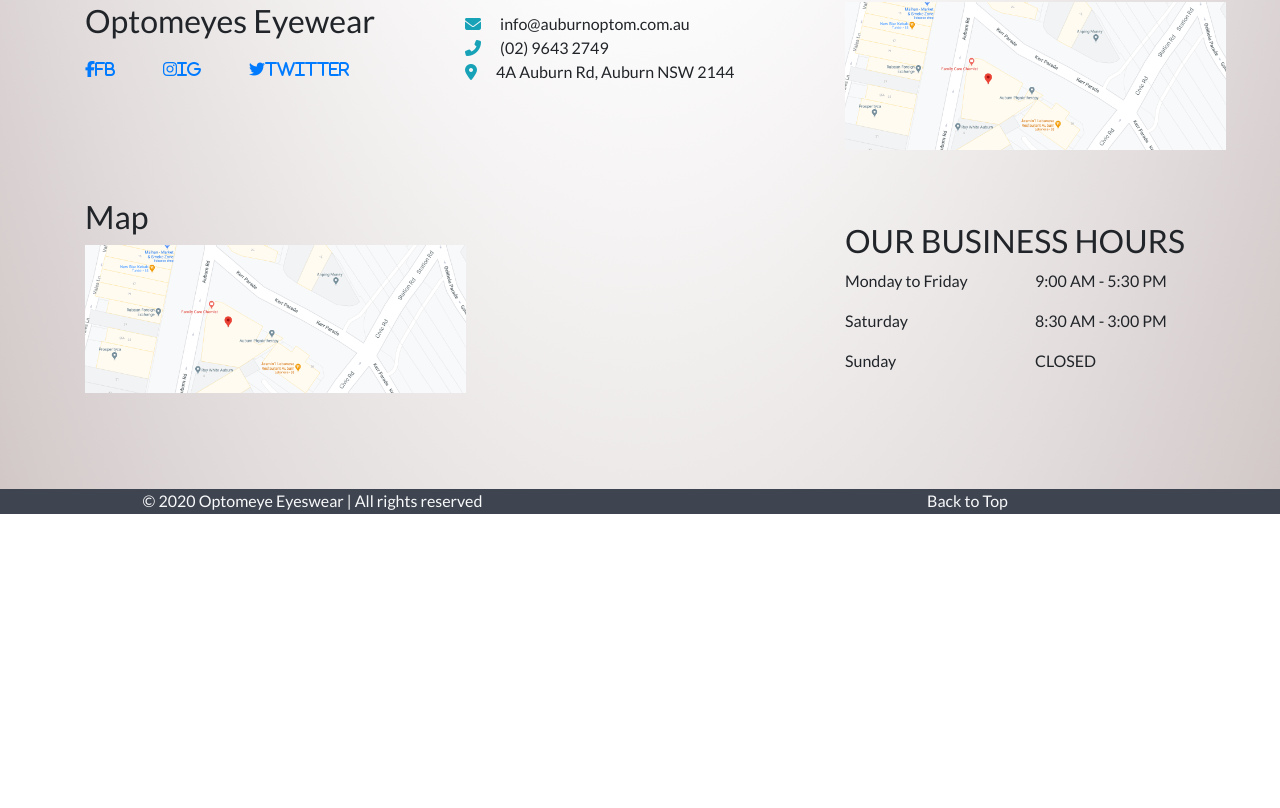
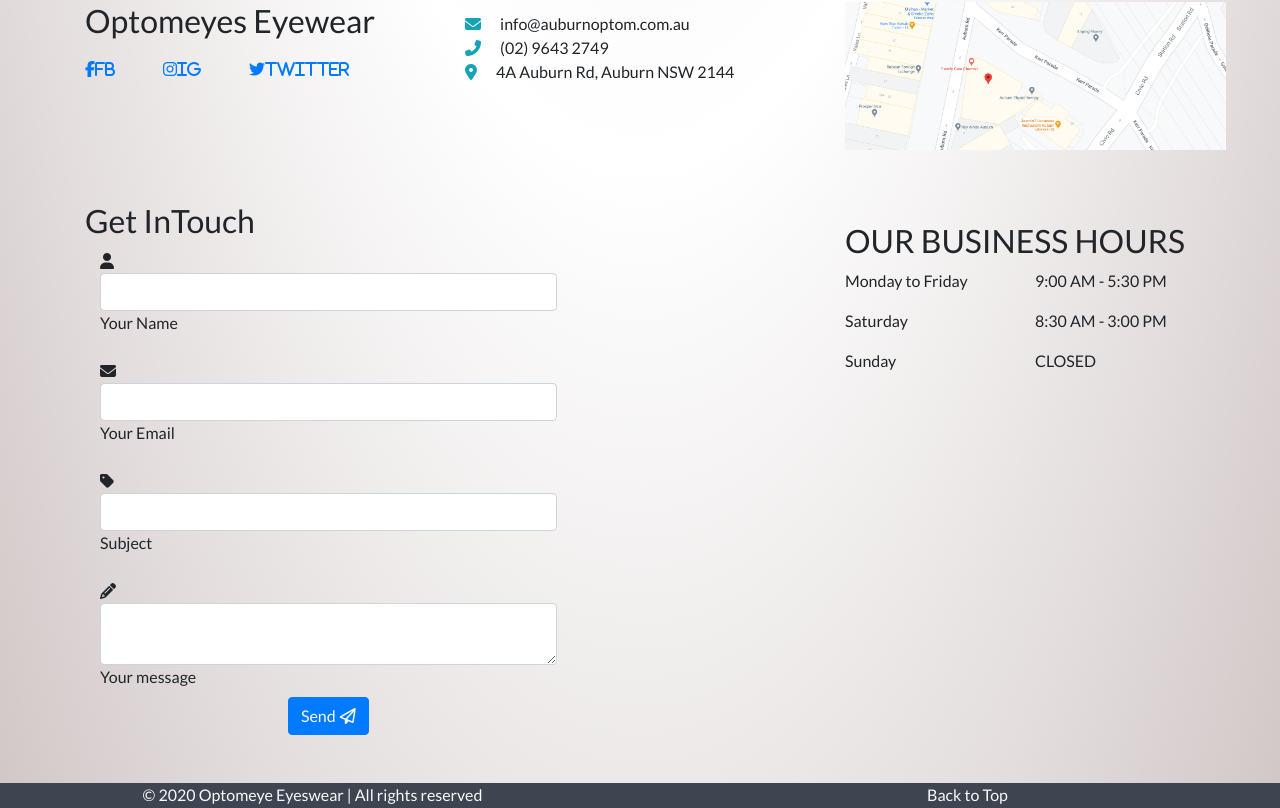
Before and after one commit to CarlstonG/Optomeyes, a React (Create React App) app: page / in a window 1280 px wide. Shown: the part 3580-4388 px from the top of the page. Before the commit the page ends 4094 px from the top, so only its background shows below. Built offline with nearby package versions, Linux system fonts and the light colour scheme.

Commit message:
added build

```diff
--- a/package.json
+++ b/package.json
@@ -7,6 +7,7 @@
     "@testing-library/react": "^11.2.2",
     "@testing-library/user-event": "^12.5.0",
     "bootstrap": "^4.5.3",
+    "mdbreact": "^5.0.1",
     "react": "^17.0.1",
     "react-bootstrap": "^1.4.0",
     "react-dom": "^17.0.1",
--- a/src/components/FooterSection/Footer.js
+++ b/src/components/FooterSection/Footer.js
@@ -1,5 +1,7 @@
 import React from 'react'
 import Map from '../images/Mask Group 3.png'
+import { MDBContainer, MDBRow, MDBCol, MDBBtn, MDBIcon, MDBInput } from 'mdbreact'
+
 export default function Footer() {
     return (
 
@@ -48,10 +50,31 @@ export default function Footer() {
             </div>
             </div>
             <div className="row">
-            <div className="col col-md-8">
-                <h2>Map</h2>
-                <div className="img mb-5">
-                    <img src={Map}/>
+            <div className="col col-md-8 mt-1">
+                <h2>Get InTouch</h2>
+                <div>
+                <MDBContainer>
+  <MDBRow>
+    <MDBCol md="8">
+      <form>
+        <div className="grey-text">
+          <MDBInput label="Your Name"  placeholder="First name" className="text-dark" icon="user" group type="text" validate error="wrong"
+            success="right" />
+          <MDBInput label="Your Email" icon="envelope" group type="email" validate error="wrong"
+            success="right" />
+          <MDBInput label="Subject" icon="tag" group type="text" validate error="wrong" success="right" />
+          <MDBInput type="textarea" rows="2" label="Your message" icon="pencil-alt" />
+        </div>
+        <div className="text-center">
+          <MDBBtn outline color="primary text-light">
+            Send
+            <MDBIcon far icon="paper-plane" className="ml-1" />
+          </MDBBtn>
+        </div>
+      </form>
+    </MDBCol>
+  </MDBRow>
+</MDBContainer>
                 </div>
             </div>
            <div className="col mt-4 col-md-4">
```
Also changed, not shown: 2 other files (tests, documents, lock files or other folders).
